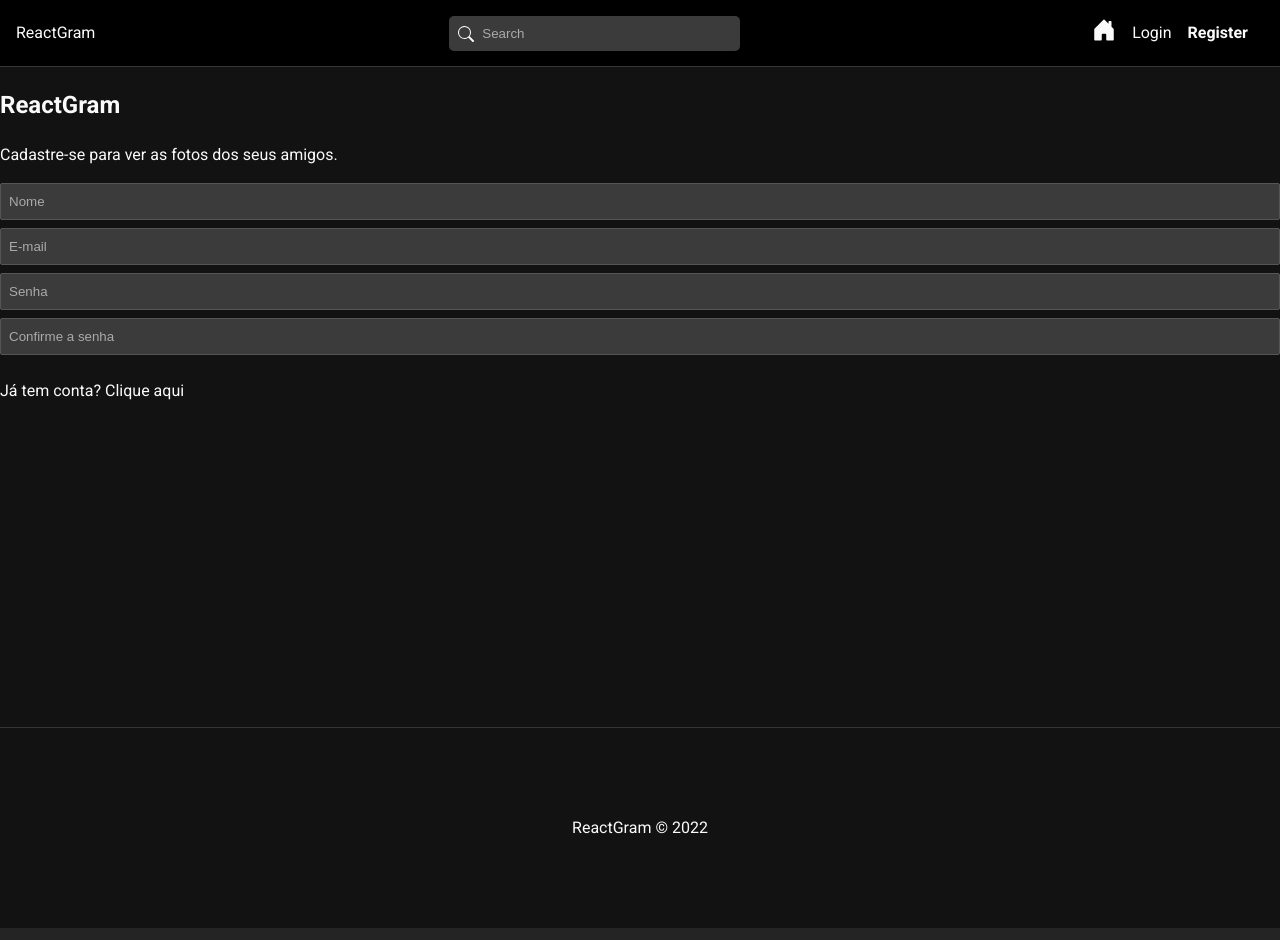
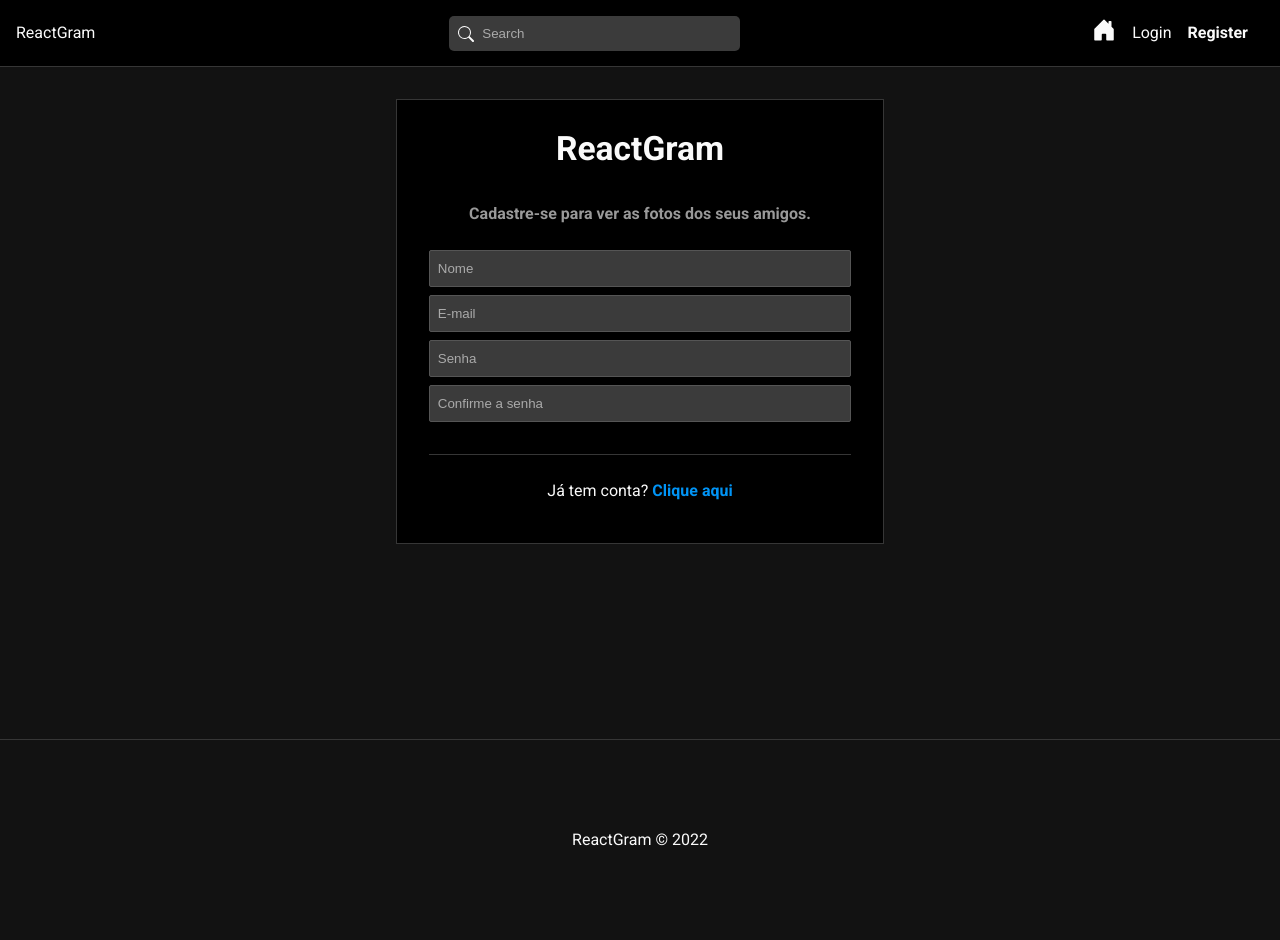
Before and after one commit to MateusGurgel/ReactGram-Front, a React (Vite) app: page /register in a window 1280 px wide. Built offline with nearby package versions, Linux system fonts and the light colour scheme.

Commit message:
initial commit

```diff
--- a/src/pages/Auth/Auth.css
+++ b/src/pages/Auth/Auth.css
@@ -0,0 +1,39 @@
+#login,
+#register {
+  border: 1px solid #363636;
+  background-color: #000;
+  padding: 1.5em 2em;
+  max-width: 33%;
+  margin: 2em auto;
+}
+
+#login h2,
+#register h2 {
+  text-align: center;
+  font-size: 2.1em;
+  margin-top: 0;
+}
+
+.subtitle {
+  font-weight: bold;
+  color: #999;
+  margin-bottom: 1.5em;
+}
+
+#login form,
+#register form {
+  padding-bottom: 1.5em;
+  margin-bottom: 1.5em;
+  border-bottom: 1px solid #363636;
+}
+
+#login p,
+#register p {
+  text-align: center;
+}
+
+#login p a,
+#register p a {
+  font-weight: bold;
+  color: #0094f6;
+}
```
